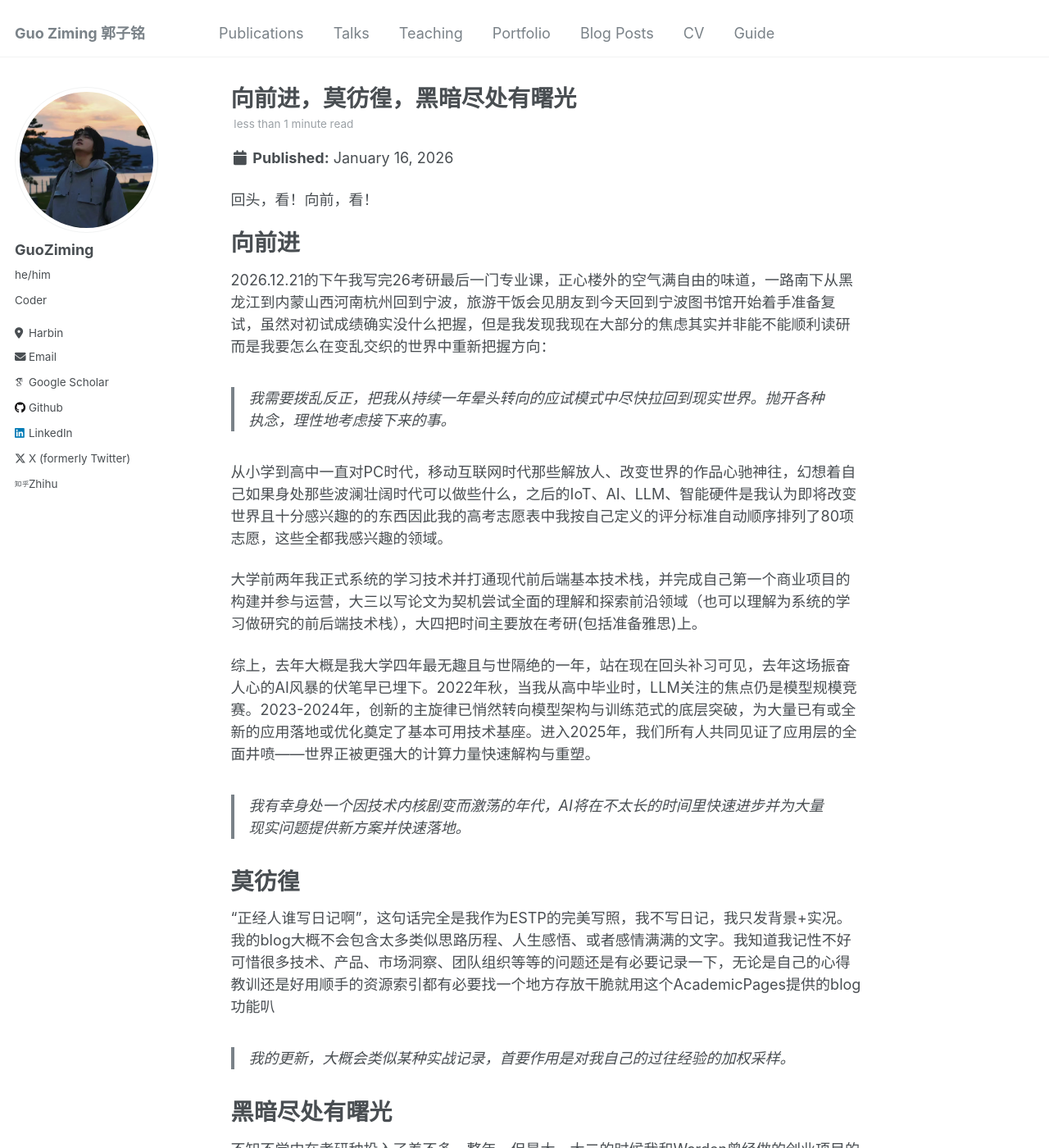
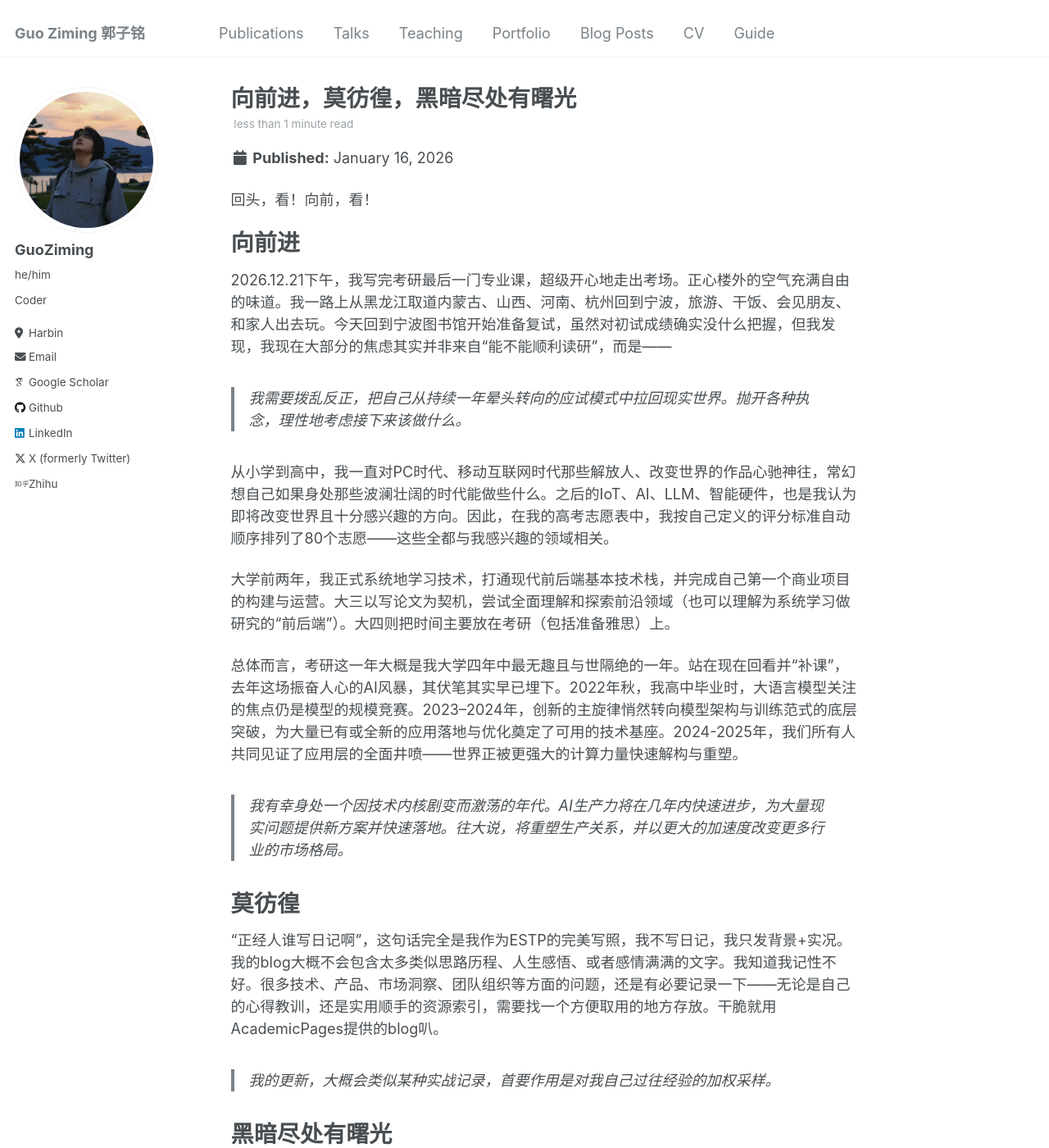
Before and after one commit to mcxiaoxiao/mcxiaoxiao.github.io, a Jekyll site: the page built from _posts/2026-01-16-前进.md, in a window 1280 px wide and 1400 px high. Shown: the whole window at 82% size. Built offline with Jekyll 4.4.1, drawn with Linux system fonts in a browser that asks for light colours; some web fonts are replaced; some of the changed text lies outside the part shown.

Commit message:
Update 2026-01-16-前进.md

```diff
--- a/_posts/2026-01-16-前进.md
+++ b/_posts/2026-01-16-前进.md
@@ -15,43 +15,46 @@ tags:
 向前进
 ======
 
-2026.12.21的下午我写完26考研最后一门专业课，正心楼外的空气满自由的味道，一路南下从黑龙江到内蒙山西河南杭州回到宁波，旅游干饭会见朋友到今天回到宁波图书馆开始着手准备复试，虽然对初试成绩确实没什么把握，但是我发现我现在大部分的焦虑其实并非能不能顺利读研而是我要怎么在变乱交织的世界中重新把握方向：
+2026.12.21下午，我写完考研最后一门专业课，超级开心地走出考场。正心楼外的空气充满自由的味道。我一路上从黑龙江取道内蒙古、山西、河南、杭州回到宁波，旅游、干饭、会见朋友、和家人出去玩。今天回到宁波图书馆开始准备复试，虽然对初试成绩确实没什么把握，但我发现，我现在大部分的焦虑其实并非来自“能不能顺利读研”，而是——
 
-> 我需要拨乱反正，把我从持续一年晕头转向的应试模式中尽快拉回到现实世界。抛开各种执念，理性地考虑接下来的事。
+> 我需要拨乱反正，把自己从持续一年晕头转向的应试模式中拉回现实世界。抛开各种执念，理性地考虑接下来该做什么。
 
-从小学到高中一直对PC时代，移动互联网时代那些解放人、改变世界的作品心驰神往，幻想着自己如果身处那些波澜壮阔时代可以做些什么，之后的IoT、AI、LLM、智能硬件是我认为即将改变世界且十分感兴趣的的东西因此我的高考志愿表中我按自己定义的评分标准自动顺序排列了80项志愿，这些全都我感兴趣的领域。
+从小学到高中，我一直对PC时代、移动互联网时代那些解放人、改变世界的作品心驰神往，常幻想自己如果身处那些波澜壮阔的时代能做些什么。之后的IoT、AI、LLM、智能硬件，也是我认为即将改变世界且十分感兴趣的方向。因此，在我的高考志愿表中，我按自己定义的评分标准自动顺序排列了80个志愿——这些全都与我感兴趣的领域相关。
 
-大学前两年我正式系统的学习技术并打通现代前后端基本技术栈，并完成自己第一个商业项目的构建并参与运营，大三以写论文为契机尝试全面的理解和探索前沿领域（也可以理解为系统的学习做研究的前后端技术栈），大四把时间主要放在考研(包括准备雅思)上。
+大学前两年，我正式系统地学习技术，打通现代前后端基本技术栈，并完成自己第一个商业项目的构建与运营。大三以写论文为契机，尝试全面理解和探索前沿领域（也可以理解为系统学习做研究的“前后端”）。大四则把时间主要放在考研（包括准备雅思）上。
 
-综上，去年大概是我大学四年最无趣且与世隔绝的一年，站在现在回头补习可见，去年这场振奋人心的AI风暴的伏笔早已埋下。2022年秋，当我从高中毕业时，LLM关注的焦点仍是模型规模竞赛。2023-2024年，创新的主旋律已悄然转向模型架构与训练范式的底层突破，为大量已有或全新的应用落地或优化奠定了基本可用技术基座。进入2025年，我们所有人共同见证了应用层的全面井喷——世界正被更强大的计算力量快速解构与重塑。
+总体而言，考研这一年大概是我大学四年中最无趣且与世隔绝的一年。站在现在回看并“补课”，去年这场振奋人心的AI风暴，其伏笔其实早已埋下。2022年秋，我高中毕业时，大语言模型关注的焦点仍是模型的规模竞赛。2023–2024年，创新的主旋律悄然转向模型架构与训练范式的底层突破，为大量已有或全新的应用落地与优化奠定了可用的技术基座。2024-2025年，我们所有人共同见证了应用层的全面井喷——世界正被更强大的计算力量快速解构与重塑。
 
-> 我有幸身处一个因技术内核剧变而激荡的年代，AI将在不太长的时间里快速进步并为大量现实问题提供新方案并快速落地。
+> 我有幸身处一个因技术内核剧变而激荡的年代。AI生产力将在几年内快速进步，为大量现实问题提供新方案并快速落地。往大说，将重塑生产关系，并以更大的加速度改变更多行业的市场格局。
 
 莫彷徨
 ======
 
-“正经人谁写日记啊”，这句话完全是我作为ESTP的完美写照，我不写日记，我只发背景+实况。我的blog大概不会包含太多类似思路历程、人生感悟、或者感情满满的文字。我知道我记性不好可惜很多技术、产品、市场洞察、团队组织等等的问题还是有必要记录一下，无论是自己的心得教训还是好用顺手的资源索引都有必要找一个地方存放干脆就用这个AcademicPages提供的blog功能叭
+“正经人谁写日记啊”，这句话完全是我作为ESTP的完美写照，我不写日记，我只发背景+实况。我的blog大概不会包含太多类似思路历程、人生感悟、或者感情满满的文字。我知道我记性不好。很多技术、产品、市场洞察、团队组织等方面的问题，还是有必要记录一下——无论是自己的心得教训，还是实用顺手的资源索引，需要找一个方便取用的地方存放。干脆就用AcademicPages提供的blog叭。
 
-> 我的更新，大概会类似某种实战记录，首要作用是对我自己的过往经验的加权采样。
+> 我的更新，大概会类似某种实战记录，首要作用是对我自己过往经验的加权采样。
 
 
 黑暗尽处有曙光
 ======
 
-不知不觉中在考研种投入了差不多一整年，但是大一大二的时候我和Warden曾经做的创业项目的失败中收获了很多[经验](/files/我从第一次创业经历中学到了什么？——Warden.pdf)，我希望能小生意运营起来然后休学或者辍学做自己想干的事情，如今选择考研也有三分出于无奈，全力以赴不一定会达到期待的结果但是至少也留下了很多东西，2022-2025这四年我收获了什么？
+不知不觉在考研中投入了差不多一整年。但大一大二时，我和Warden曾经做过的那个创业项目，虽然失败了，却让我收获了很多[经验](/files/我从第一次创业经历中学到了什么？——Warden.pdf)。我曾希望把那个小生意运营起来，然后休学或者辍学去做自己想做的事。如今选择考研，也有三分出于无奈。
+
+全力以赴不一定能达到期待的结果，但至少也留下了一些东西。2022–2025这四年，我收获了什么？
 
   - 1.提升了代码和工程能力
   - 2.更好的在短期学新东西的能力
   - 3.多次证明了作为笨小狗的我也能做到一些以前看上去挺厉害的事情
-  - 4.检验和优化了自己的“Rethink+Act”的能力
+  - 4.检验和优化了自己的“Rethink + Act”能力
   - 5.有寒暑假可以出去玩
   - 6.上岸就能喜提 gap year
 
-基于以上技能点的铺垫，我希望能在从今往后的几年里可以点上这些新技能
+基于以上技能点的铺垫，我希望在从今往后的几年里，可以点上这些新技能：
 
-  - 1.成为有一丢丢科学家特质的ai熟练工
-  - 2.加深互联网人工智能行业+餐饮行业insight
-  - 3.I can BRIDGE the GAP between A and B，想想什么样的我可以为什么A什么B去用什么BRIDGE去解决什么样的GAP
+  - 1.成为有一丢丢科学家特质的AI熟练工
+  - 2.加深对互联网、人工智能行业和餐饮行业的 insight
+  - 3.I can BRIDGE the GAP between A and B——想清楚：我可以为了什么A、什么B，用什么BRIDGE，去解决什么样的GAP
   - 4.永远在思考
+  - 5.尝试解决实际问题
 
 最后，2026新年快乐，我仍然是美好的化身！🎇
```
